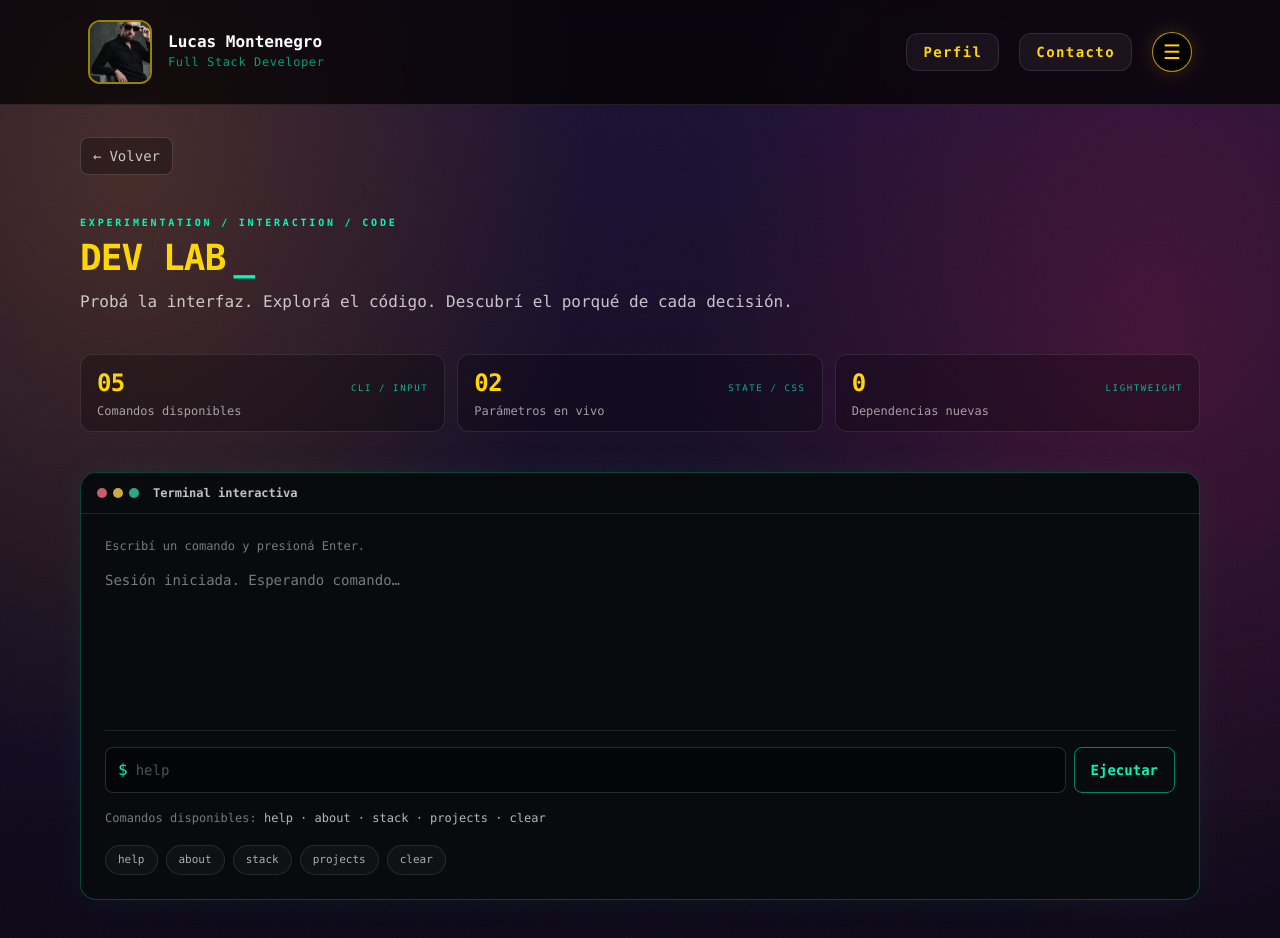
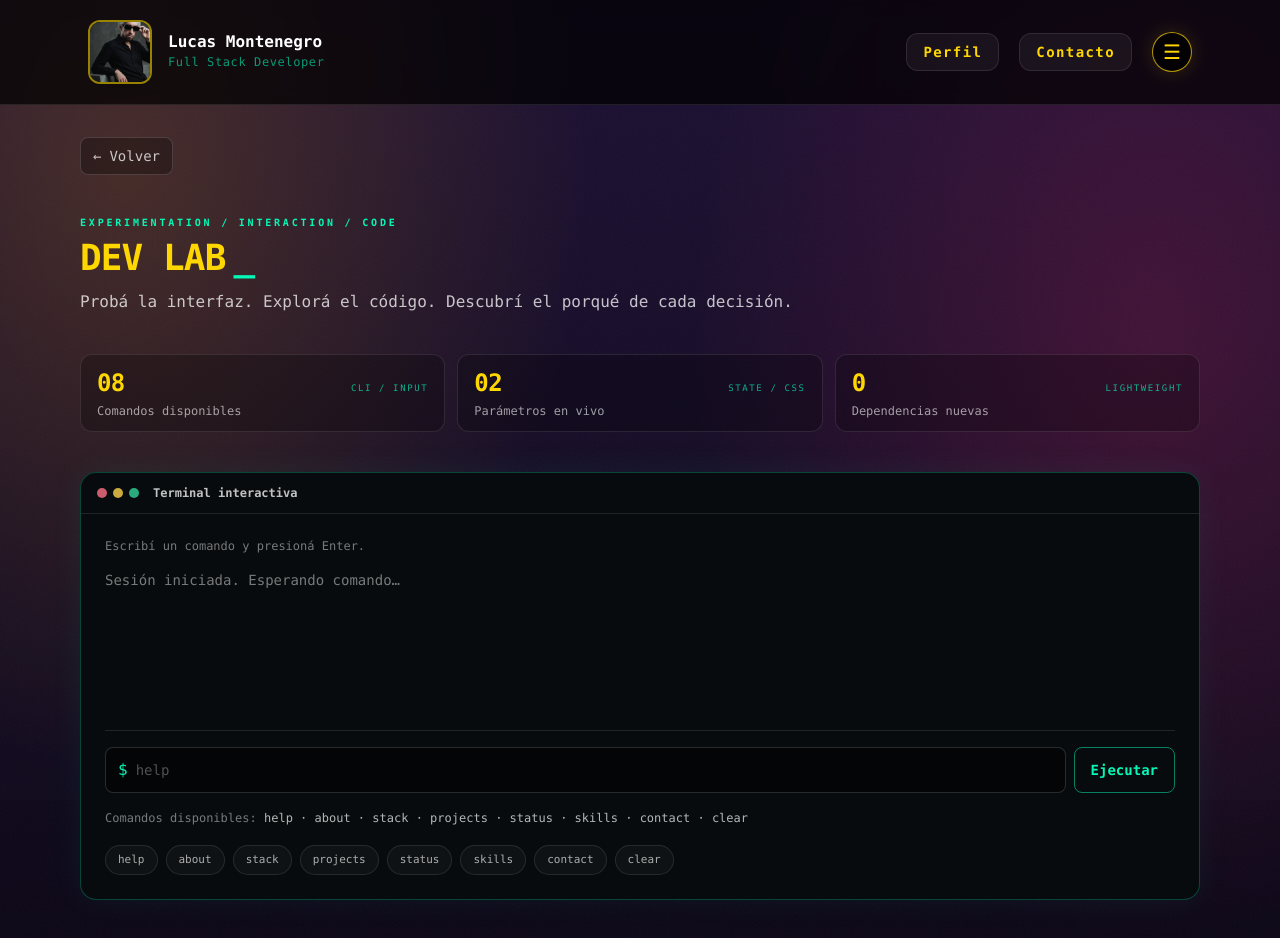
Before and after one commit to lu-developer476/Portfolio, a Next.js app: page /dev-lab in a window 1280 px wide. Shown: the top 938 px of the page. Built offline with nearby package versions, Linux system fonts and the light colour scheme.

Commit message:
feat(dev-lab): expand interactive terminal and lab feedback

```diff
--- a/src/components/DevLabExperience.tsx
+++ b/src/components/DevLabExperience.tsx
@@ -30,10 +30,13 @@ export default function DevLabExperience() {
     reset: "Restablecer",
     explanation: "Qué demuestra",
     explanationText: "El estado de React controla los parámetros en tiempo real. La presentación usa CSS y gradientes para mantener el experimento liviano, adaptable y sin dependencias adicionales.",
-    help: ["Comandos: help, about, stack, projects, clear", "Probá un comando para explorar este portfolio."],
+    help: ["Comandos: help, about, stack, projects, status, skills, contact, clear", "Probá un comando para explorar este portfolio."],
     about: ["Desarrollador Full Stack con foco en UX/UI, rendimiento y arquitectura mantenible.", "Este laboratorio reúne experimentos pequeños y decisiones de interfaz explicadas."],
     stack: ["Frontend: React, Next.js, TypeScript, Tailwind CSS", "Interacción: estado de React, CSS, accesibilidad y diseño responsive"],
     projects: ["Los proyectos profesionales y personales están en Perfil → Proyectos.", "Este laboratorio complementa esos proyectos; no los duplica."],
+    status: ["Sistema: operativo", "Renderizado: React · Estilos: CSS/Tailwind", "Datos: locales · Telemetría propia: ninguna"],
+    skills: ["UI: componentes reutilizables, responsive y accesibles", "Estado: interacciones reactivas con React", "Calidad: movimiento reducido y feedback inmediato"],
+    contact: ["Podés iniciar una conversación desde la sección Contacto.", "Ruta: /contact · No se envió ningún mensaje."],
     unknown: "Comando no reconocido. Escribí «help» para ver las opciones."
   } : {
     back: "Back",
@@ -51,10 +54,13 @@ export default function DevLabExperience() {
     reset: "Reset",
     explanation: "What it demonstrates",
     explanationText: "React state controls the parameters in real time. CSS and gradients keep the experiment lightweight, responsive, and dependency-free.",
-    help: ["Commands: help, about, stack, projects, clear", "Try a command to explore this portfolio."],
+    help: ["Commands: help, about, stack, projects, status, skills, contact, clear", "Try a command to explore this portfolio."],
     about: ["Full Stack Developer focused on UX/UI, performance, and maintainable architecture.", "This lab brings together small experiments and explained interface decisions."],
     stack: ["Frontend: React, Next.js, TypeScript, Tailwind CSS", "Interaction: React state, CSS, accessibility, and responsive design"],
     projects: ["Professional and personal projects are available in Profile → Projects.", "This lab complements those projects instead of duplicating them."],
+    status: ["System: operational", "Rendering: React · Styling: CSS/Tailwind", "Data: local · No custom telemetry"],
+    skills: ["UI: reusable, responsive, accessible components", "State: reactive interactions with React", "Quality: reduced motion and immediate feedback"],
+    contact: ["Start a conversation from the Contact section.", "Route: /contact · No message has been sent."],
     unknown: "Command not recognized. Type “help” to see the options."
   };
 
@@ -71,6 +77,9 @@ export default function DevLabExperience() {
       : normalized === "about" ? copy.about
       : normalized === "stack" ? copy.stack
       : normalized === "projects" ? copy.projects
+      : normalized === "status" ? copy.status
+      : normalized === "skills" ? copy.skills
+      : normalized === "contact" ? copy.contact
       : [copy.unknown];
     setHistory((current) => [...current, { command: normalized, output }].slice(-8));
     setCommand("");
@@ -97,7 +106,7 @@ export default function DevLabExperience() {
 
       <div className="grid gap-3 sm:grid-cols-3" aria-label={isEs ? "Resumen del laboratorio" : "Lab overview"}>
         {[
-          { value: "05", label: isEs ? "Comandos disponibles" : "Available commands", detail: "CLI / INPUT" },
+          { value: "08", label: isEs ? "Comandos disponibles" : "Available commands", detail: "CLI / INPUT" },
           { value: "02", label: isEs ? "Parámetros en vivo" : "Live parameters", detail: "STATE / CSS" },
           { value: "0", label: isEs ? "Dependencias nuevas" : "New dependencies", detail: "LIGHTWEIGHT" },
         ].map((item) => (
@@ -133,13 +142,13 @@ export default function DevLabExperience() {
             <label htmlFor="dev-lab-command" className="sr-only">{copy.terminal}</label>
             <div className="flex min-w-0 flex-1 items-center gap-2 rounded-lg border border-white/15 bg-black/50 px-3">
               <span className="text-cyber-neonGreen" aria-hidden="true">$</span>
-              <input id="dev-lab-command" value={command} onChange={(event) => setCommand(event.target.value)} placeholder={copy.placeholder} autoComplete="off" spellCheck={false} className="min-w-0 flex-1 bg-transparent py-3 text-sm text-white outline-none placeholder:text-white/30" />
+              <input id="dev-lab-command" value={command} onChange={(event) => setCommand(event.target.value)} placeholder={copy.placeholder} aria-label={isEs ? "Comando de terminal" : "Terminal command"} autoComplete="off" spellCheck={false} className="min-w-0 flex-1 bg-transparent py-3 text-sm text-white outline-none placeholder:text-white/30" />
             </div>
             <button type="submit" className="rounded-lg border border-cyber-neonGreen/50 px-4 py-3 text-sm font-semibold text-cyber-neonGreen transition hover:bg-cyber-neonGreen/10">{copy.run}</button>
           </form>
-          <p className="text-xs leading-relaxed text-white/45">{copy.commands}: <span className="text-white/70">help · about · stack · projects · clear</span></p>
+          <p className="text-xs leading-relaxed text-white/45">{copy.commands}: <span className="text-white/70">help · about · stack · projects · status · skills · contact · clear</span></p>
           <div className="flex flex-wrap gap-2" aria-label={isEs ? "Comandos rápidos" : "Quick commands"}>
-            {["help", "about", "stack", "projects", "clear"].map((quickCommand) => (
+            {["help", "about", "stack", "projects", "status", "skills", "contact", "clear"].map((quickCommand) => (
               <button
                 key={quickCommand}
                 type="button"
```
